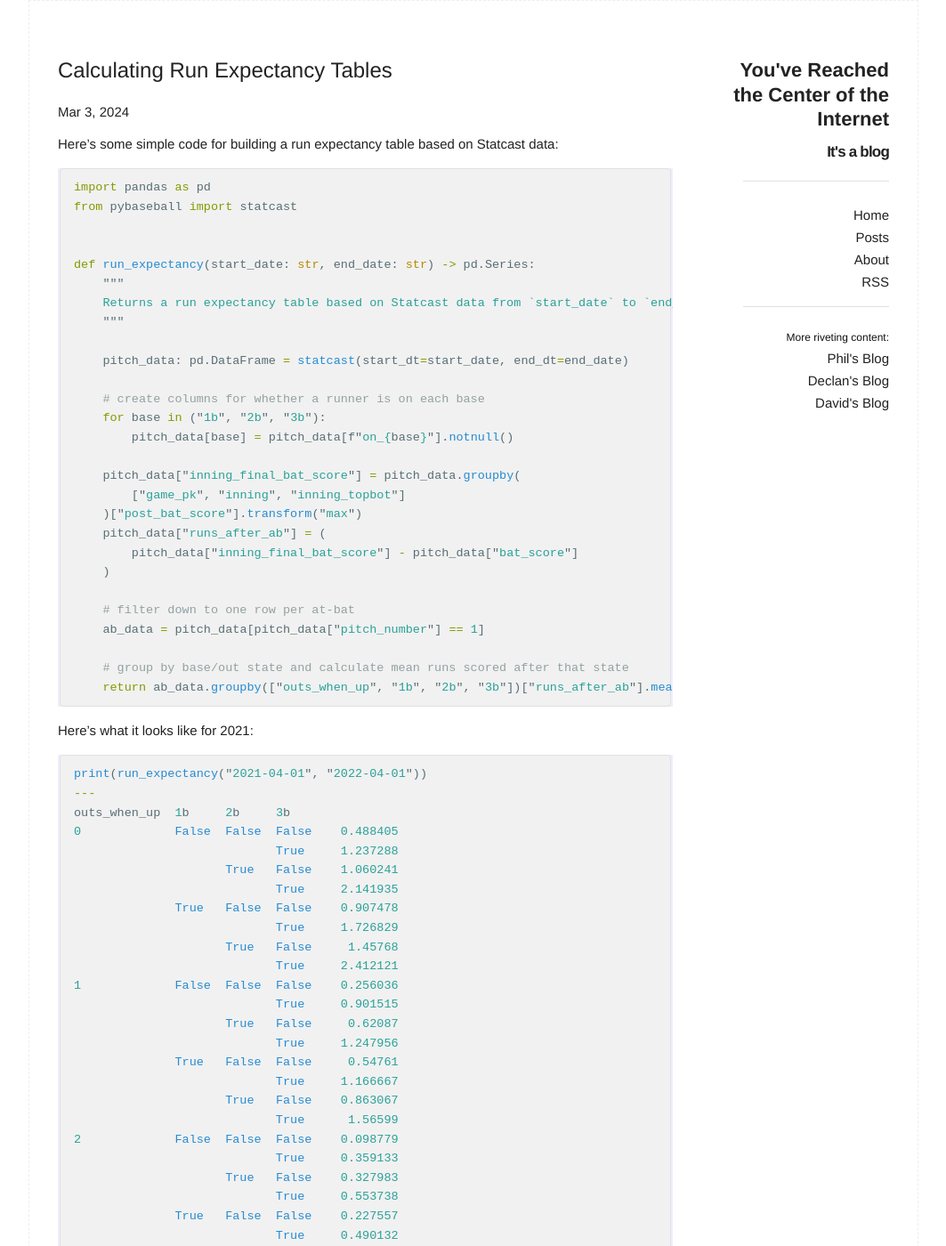
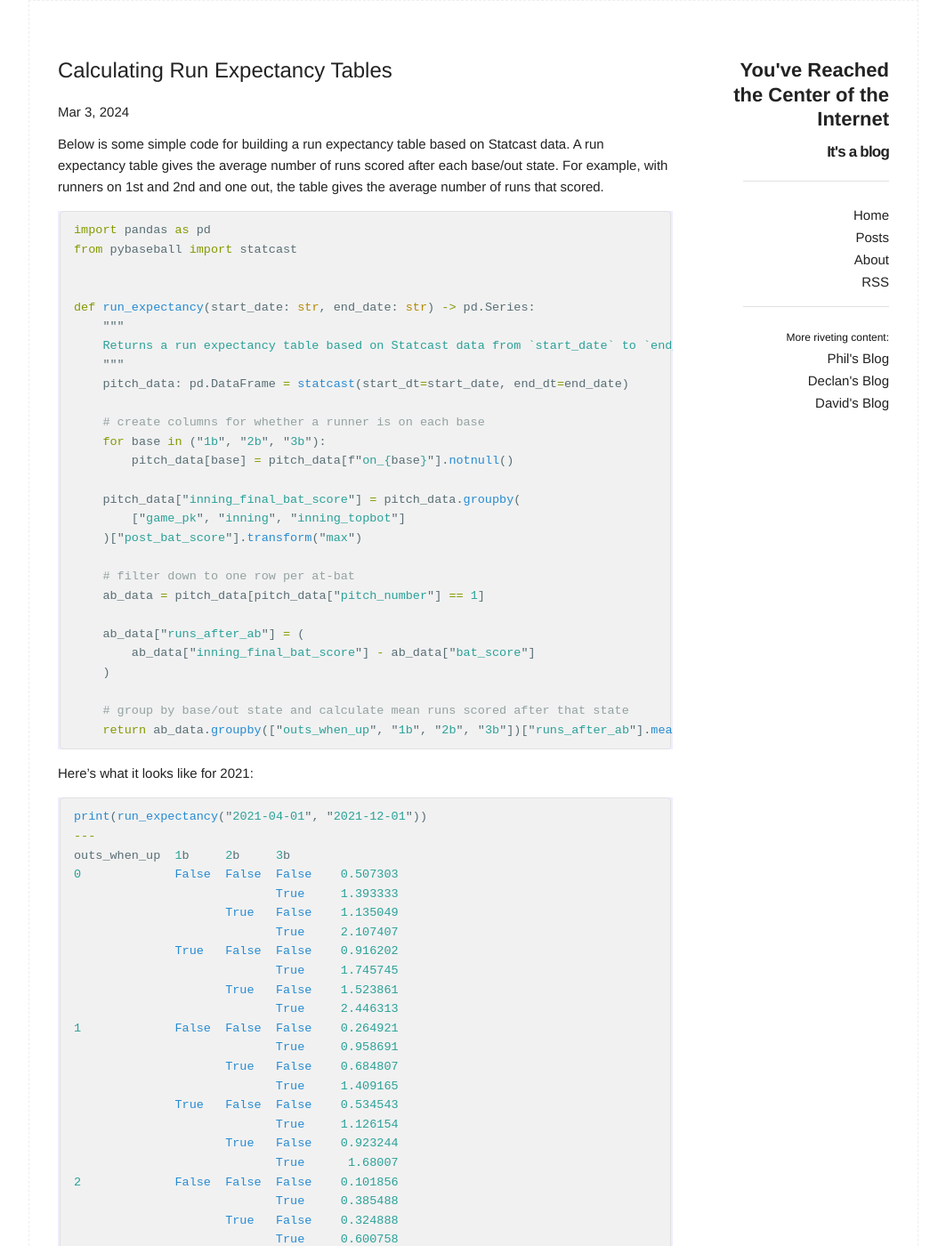
Before and after one commit to ishmandoo/ishmandoo.github.io, a Jekyll site: the page built from _posts/2024-03-03-run-expectancy.md, in a window 1280 px wide and 1400 px high. Shown: the whole window at 89% size, without its empty margins (108-1171 px from the left). Built offline with Jekyll 4.4.1, drawn with Linux system fonts in a browser that asks for light colours; comment, search, counter and statistics services are not loaded; some of the changed text lies outside the part shown.

Commit message:
added context

````diff
--- a/_posts/2024-03-03-run-expectancy.md
+++ b/_posts/2024-03-03-run-expectancy.md
@@ -7,7 +7,9 @@ tags: []
 comments: []
 ---
 
-Here's some simple code for building a run expectancy table based on Statcast data:
+Below is some simple code for building a run expectancy table based on Statcast data.
+A run expectancy table gives the average number of runs scored after each base/out state.
+For example, with runners on 1st and 2nd and one out, the table gives the average number of runs that scored.
 ```python
 import pandas as pd
 from pybaseball import statcast
@@ -17,7 +19,6 @@ def run_expectancy(start_date: str, end_date: str) -> pd.Series:
     """
     Returns a run expectancy table based on Statcast data from `start_date` to `end_date`
     """
-
     pitch_data: pd.DataFrame = statcast(start_dt=start_date, end_dt=end_date)
 
     # create columns for whether a runner is on each base
@@ -27,12 +28,13 @@ def run_expectancy(start_date: str, end_date: str) -> pd.Series:
     pitch_data["inning_final_bat_score"] = pitch_data.groupby(
         ["game_pk", "inning", "inning_topbot"]
     )["post_bat_score"].transform("max")
-    pitch_data["runs_after_ab"] = (
-        pitch_data["inning_final_bat_score"] - pitch_data["bat_score"]
-    )
 
     # filter down to one row per at-bat
     ab_data = pitch_data[pitch_data["pitch_number"] == 1]
+
+    ab_data["runs_after_ab"] = (
+        ab_data["inning_final_bat_score"] - ab_data["bat_score"]
+    )
 
     # group by base/out state and calculate mean runs scored after that state
     return ab_data.groupby(["outs_when_up", "1b", "2b", "3b"])["runs_after_ab"].mean()
@@ -40,31 +42,31 @@ def run_expectancy(start_date: str, end_date: str) -> pd.Series:
 
 Here's what it looks like for 2021:
 ```python
-print(run_expectancy("2021-04-01", "2022-04-01"))
+print(run_expectancy("2021-04-01", "2021-12-01"))
 ---
 outs_when_up  1b     2b     3b
-0             False  False  False    0.488405
-                            True     1.237288
-                     True   False    1.060241
-                            True     2.141935
-              True   False  False    0.907478
-                            True     1.726829
-                     True   False     1.45768
-                            True     2.412121
-1             False  False  False    0.256036
-                            True     0.901515
-                     True   False     0.62087
-                            True     1.247956
-              True   False  False     0.54761
-                            True     1.166667
-                     True   False    0.863067
-                            True      1.56599
-2             False  False  False    0.098779
-                            True     0.359133
-                     True   False    0.327983
-                            True     0.553738
-              True   False  False    0.227557
-                            True     0.490132
-                     True   False    0.433183
-                            True     0.775794
+0             False  False  False    0.507303
+                            True     1.393333
+                     True   False    1.135049
+                            True     2.107407
+              True   False  False    0.916202
+                            True     1.745745
+                     True   False    1.523861
+                            True     2.446313
+1             False  False  False    0.264921
+                            True     0.958691
+                     True   False    0.684807
+                            True     1.409165
+              True   False  False    0.534543
+                            True     1.126154
+                     True   False    0.923244
+                            True      1.68007
+2             False  False  False    0.101856
+                            True     0.385488
+                     True   False    0.324888
+                            True     0.600758
+              True   False  False    0.228621
+                            True     0.493186
+                     True   False    0.451022
+                            True     0.825928
 ```
````
